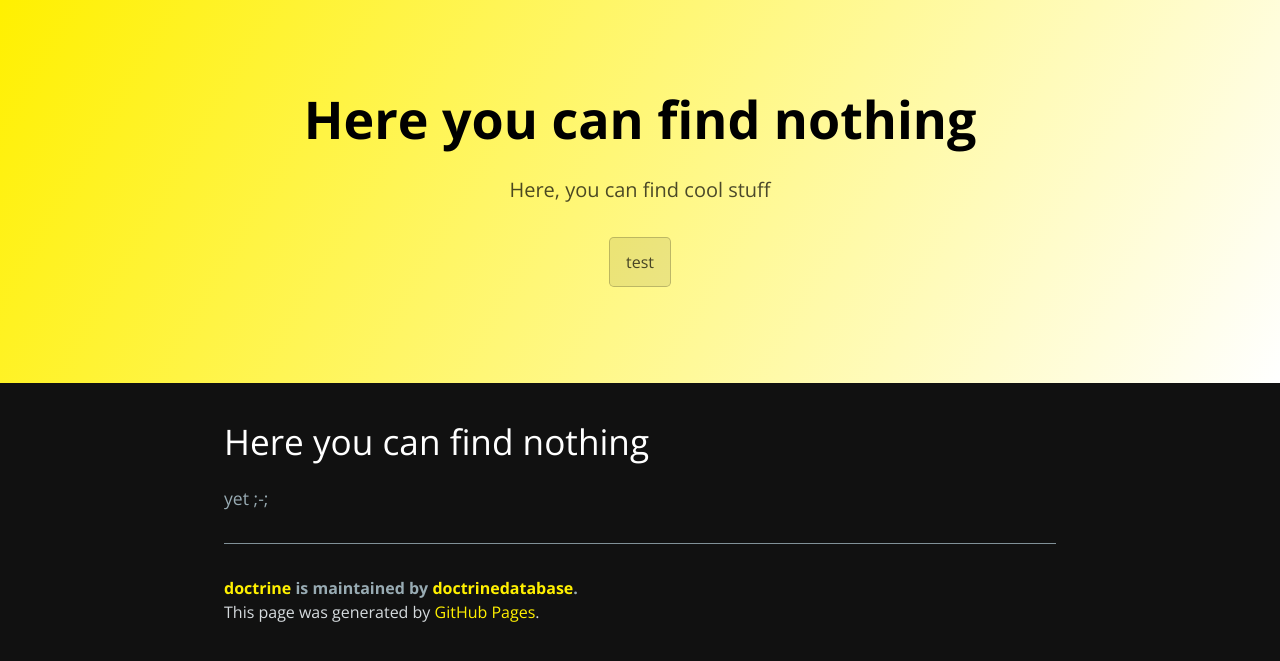
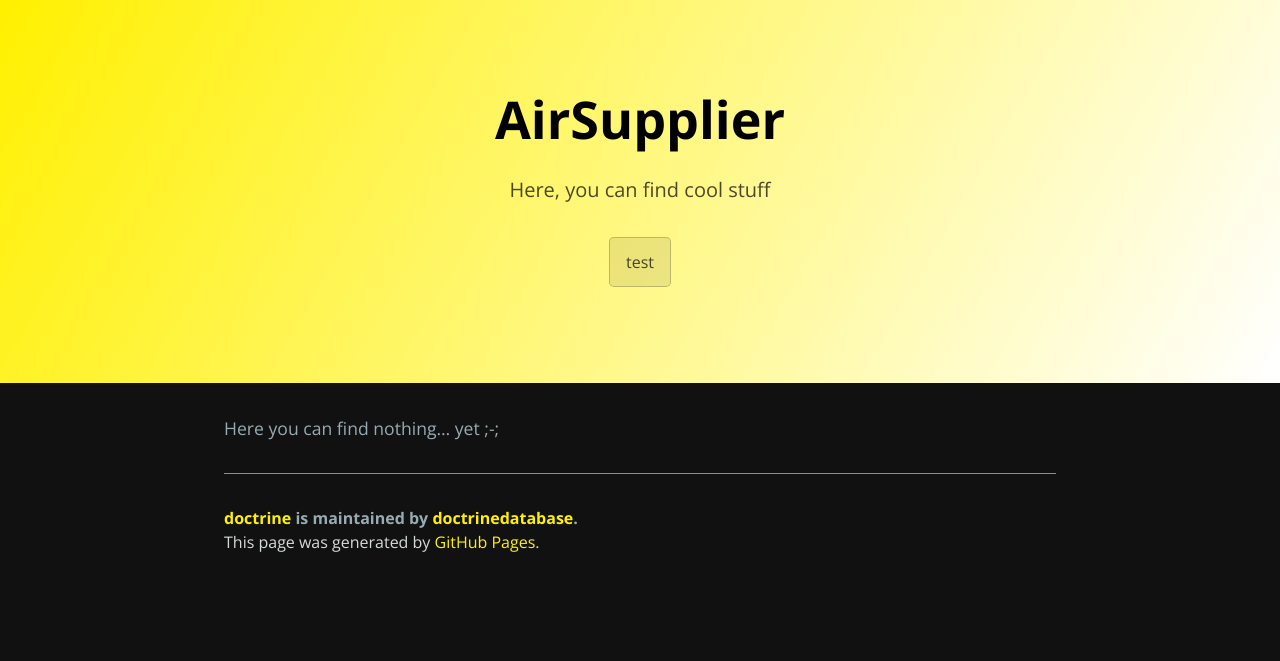
Before and after one commit to doctrinedatabase/doctrine, a Jekyll site: the page built from index.md, in a window 1280 px wide. Shown: the top 661 px of the page. Built offline with Jekyll 4.4.1, drawn with Linux system fonts in a browser that asks for light colours; our own code applies the rules of GitHub Pages for plain Markdown files.

Commit message:
Update index.md

```diff
--- a/index.md
+++ b/index.md
@@ -2,5 +2,4 @@
 layout: default
 ---
 
-# Here you can find nothing
-yet ;-;
+Here you can find nothing... yet ;-;
```
